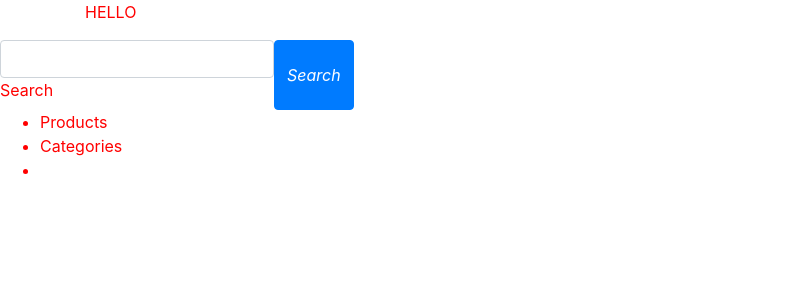
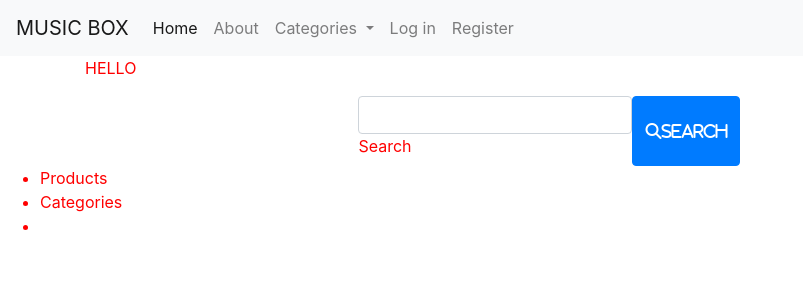
Before and after one commit to stuartj073/music-box, a Django app: page / in a window 1280 px wide; the page is wider, and only the part inside the window is pictured. Shown: the top 300 px of that part, without its empty margins (0-803 px from the left). Run offline with Django 4.2, Linux system fonts and the light colour scheme; some libraries are stand-ins or nearby versions.

Commit message:
Add basic navbar to site along with javascript links for dropdown element to function

```diff
--- a/products/models.py
+++ b/products/models.py
@@ -31,8 +31,9 @@
     description = models.TextField()
     condition = models.TextField()
     date = models.DateField(null=True, blank=True, default=False)
-    rating = models.DecimalField(max_digits=5, decimal_places=2)
-    price = models.DecimalField(max_digits=5, decimal_places=2)
+    rating = models.DecimalField(max_digits=5, decimal_places=2,
+                                 null=True, blank=True)
+    price = models.DecimalField(max_digits=6, decimal_places=2)
     image_url = models.URLField(max_length=1024, null=True, blank=True)
     has_sizes = models.BooleanField(default=False, null=True, blank=True)
     warranty = models.BooleanField(null=True, blank=True)
--- a/static/css/base.css
+++ b/static/css/base.css
@@ -5,3 +5,10 @@
 a {
     color:inherit;
 }
+
+.search-bar {
+    position: relative;
+    top: 0px;
+    bottom: 0;
+    left: 28%;
+}
--- a/templates/base.html
+++ b/templates/base.html
@@ -22,6 +22,18 @@
     {% endblock %}
 
     {% block core_js %}
+    <!-- Font Awesome -->
+    <script src="https://kit.fontawesome.com/e9c73d7092.js" crossorigin="anonymous"></script>
+    <!-- Bootstrap  -->
+    <script src="https://code.jquery.com/jquery-3.4.1.slim.min.js"
+      integrity="sha384-J6qa4849blE2+poT4WnyKhv5vZF5SrPo0iEjwBvKU7imGFAV0wwj1yYfoRSJoZ+n" crossorigin="anonymous">
+    </script>
+    <script src="https://cdn.jsdelivr.net/npm/popper.js@1.16.0/dist/umd/popper.min.js"
+      integrity="sha384-Q6E9RHvbIyZFJoft+2mJbHaEWldlvI9IOYy5n3zV9zzTtmI3UksdQRVvoxMfooAo" crossorigin="anonymous">
+    </script>
+    <script src="https://stackpath.bootstrapcdn.com/bootstrap/4.4.1/js/bootstrap.min.js"
+      integrity="sha384-wfSDF2E50Y2D1uUdj0O3uMBJnjuUD4Ih7YwaYd1iqfktj0Uod8GCExl3Og8ifwB6" crossorigin="anonymous">
+    </script>
     {% endblock %}
 
     {% block extra_js %}
@@ -35,6 +47,39 @@
 
 </div>
 <body>
+    <nav class="navbar navbar-expand-lg navbar-light bg-light">
+        <a class="navbar-brand" href="#">MUSIC BOX</a>
+        <button class="navbar-toggler" type="button" data-toggle="collapse" data-target="#navbarSupportedContent" aria-controls="navbarSupportedContent" aria-expanded="false" aria-label="Toggle navigation">
+          <span class="navbar-toggler-icon"></span>
+        </button>
+
+        <div class="collapse navbar-collapse" id="navbarSupportedContent">
+          <ul class="navbar-nav mr-auto">
+            <li class="nav-item active">
+              <a class="nav-link" href="#">Home <span class="sr-only">(current)</span></a>
+            </li>
+            <li class="nav-item">
+              <a class="nav-link" href="#">About</a>
+            </li>
+            <li class="nav-item dropdown">
+              <a class="nav-link dropdown-toggle" href="#" id="navbarDropdown" role="button" data-toggle="dropdown" aria-haspopup="true" aria-expanded="false">
+                Categories
+              </a>
+              <div class="dropdown-menu" aria-labelledby="navbarDropdown">
+                <a class="dropdown-item" href="#">Synths</a>
+                <a class="dropdown-item" href="#">CD's</a>
+                <a class="dropdown-item" href="#">Records</a>
+              </div>
+            </li>
+            <li class="nav-item">
+              <a class="nav-link" href="#">Log in</a>
+            </li>
+            <li class="nav-item">
+                <a class="nav-link" href="#">Register</a>
+              </li>
+          </ul>
+        </div>
+      </nav>
     {% block page_header %}
     {% endblock %}
     <div class="container">
```
Also changed, not shown: products/migrations/0002_auto_20211230_1110.py (added).
